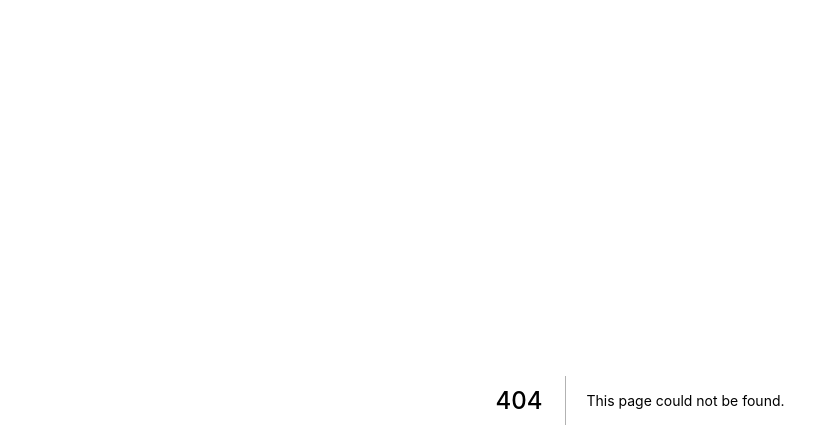
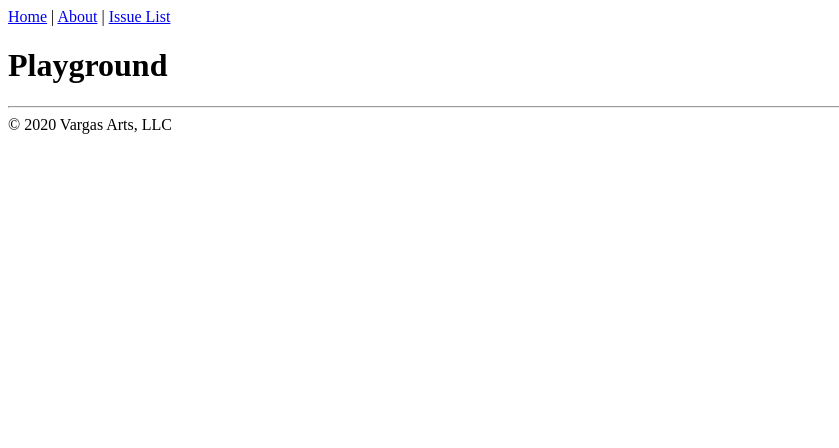
Before and after one commit to dvargas92495/floss, a Next.js app: page /playground in a window 1280 px wide. Before the commit this address had no page. Shown: the top 448 px of the page, without its empty margins (0-839 px from the left). Built offline with nearby package versions, Linux system fonts and the light colour scheme.

Commit message:
Playground

```diff
--- /dev/null
+++ b/pages/playground.tsx
@@ -0,0 +1,9 @@
+import Layout from '../components/Layout'
+
+const IndexPage = () => (
+  <Layout title="Playground for Testing | Floss">
+    <h1>Playground</h1>
+  </Layout>
+)
+
+export default IndexPage
```
